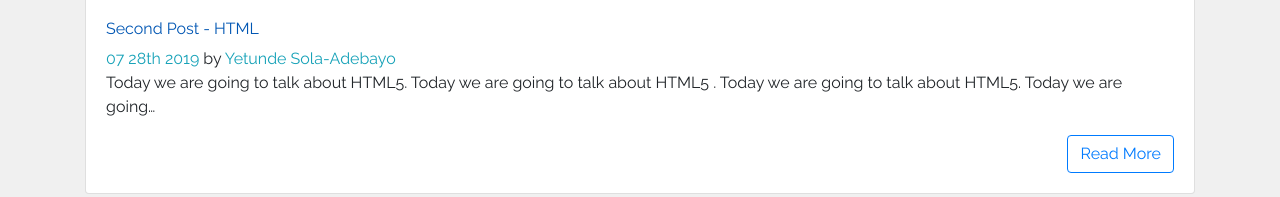
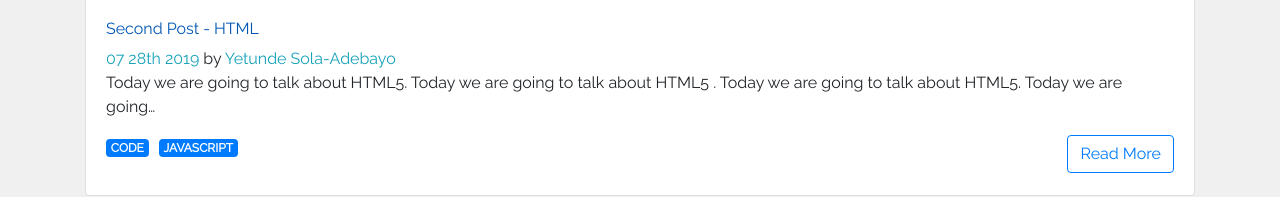
Before and after one commit to Yetunde79/gatsby_blog, a Gatsby site: page / in a window 1280 px wide. Shown: the part 755-952 px from the top of the page. Built offline with nearby package versions, Linux system fonts and the light colour scheme; Gatsby itself is replaced by a stand-in of ours.

Commit message:
add posts

```diff
--- a/src/components/Post.js
+++ b/src/components/Post.js
@@ -6,11 +6,12 @@ import {
   CardText,
   CardSubtitle,
   CardBody,
-  Car,
+  Badge,
 } from "reactstrap"
 import Img from "gatsby-image"
+import { slugify } from "../utils/utilityfunction"
 
-const Post = ({ title, author, path, date, body, fluid }) => {
+const Post = ({ title, author, path, date, tags, body, fluid }) => {
   return (
     <Card>
       <Link to={path}>
@@ -25,6 +26,17 @@ const Post = ({ title, author, path, date, body, fluid }) => {
           <span className="text-info">{author}</span>
         </CardSubtitle>
         <CardText>{body}</CardText>
+        <ul className="post-tags">
+          {tags.map(tag => (
+            <li key={tag}>
+              <Link to={`/tags/${slugify(tag)}`}>
+                <Badge color="primary" className="text-uppercase">
+                  {tag}
+                </Badge>
+              </Link>
+            </li>
+          ))}
+        </ul>
         <Link to={path} className="btn btn-outline-primary float-right">
           Read More
         </Link>
--- a/src/pages/index.js
+++ b/src/pages/index.js
@@ -18,10 +18,12 @@ const IndexPage = () => (
           <div>
             {data.allMarkdownRemark.edges.map(({ node }) => (
               <Post
+                key={node.id}
                 title={node.frontmatter.title}
                 author={node.frontmatter.author}
                 path={node.frontmatter.path}
                 date={node.frontmatter.date}
+                tags={node.frontmatter.tags}
                 body={node.excerpt}
                 fluid={node.frontmatter.image.childImageSharp.fluid}
               />
@@ -44,6 +46,7 @@ const indexQuery = graphql`
             date(formatString: "MM Do YYYY")
             author
             path
+            tags
             image {
               childImageSharp {
                 fluid(maxWidth: 600) {
--- a/src/pages/posts/001-first-post.md
+++ b/src/pages/posts/001-first-post.md
@@ -4,6 +4,9 @@ date: "2019-05-28 04:30:00"
 author: "Yetunde Sola-Adebayo"
 path: "/first-post"
 image: ../../images/javascript.jpg
+tags:
+  - code
+  - first
 ---
 
 Welcome to my blog, I hope you enjoy!
--- a/src/pages/posts/002-second-post.md
+++ b/src/pages/posts/002-second-post.md
@@ -4,6 +4,9 @@ date: "2019-07-28 04:30:00"
 author: "Yetunde Sola-Adebayo"
 path: "/second-post"
 image: ../../images/javascript.jpg
+tags:
+  - code
+  - javascript
 ---
 
 Today we are going to talk about HTML5. Today we are going to talk about HTML5
--- a/src/pages/posts/003-third-post.md
+++ b/src/pages/posts/003-third-post.md
@@ -4,6 +4,9 @@ date: "2019-07-28 04:30:00"
 author: "Yetunde Sola-Adebayo"
 path: "/third-post"
 image: ../../images/javascript.jpg
+tags:
+  - code
+  - css
 ---
 
 Today we are going to talk about CSS. Today we are going to talk about CSS
--- /dev/null
+++ b/src/utils/utilityfunction.js
@@ -0,0 +1,12 @@
+const slugify = function(text) {
+  return text
+    .toString()
+    .toLowerCase()
+    .replace(/\s+/g, "-") // Replace spaces with -
+    .replace(/[^\w-]+/g, "") // Remove all non-word chars
+    .replace(/--+/g, "-") // Replace multiple - with single -
+    .replace(/^-+/, "") // Trim - from start of text
+    .replace(/-+$/, "") // Trim - from end of text
+}
+
+module.exports = { slugify }
```
Also changed, not shown: src/templates/singlepost.js (added, +36 -0 lines).
